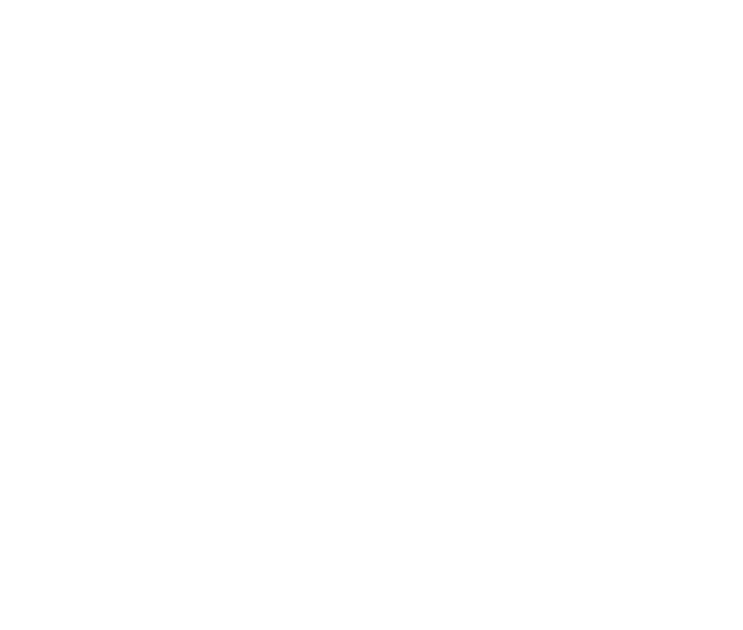
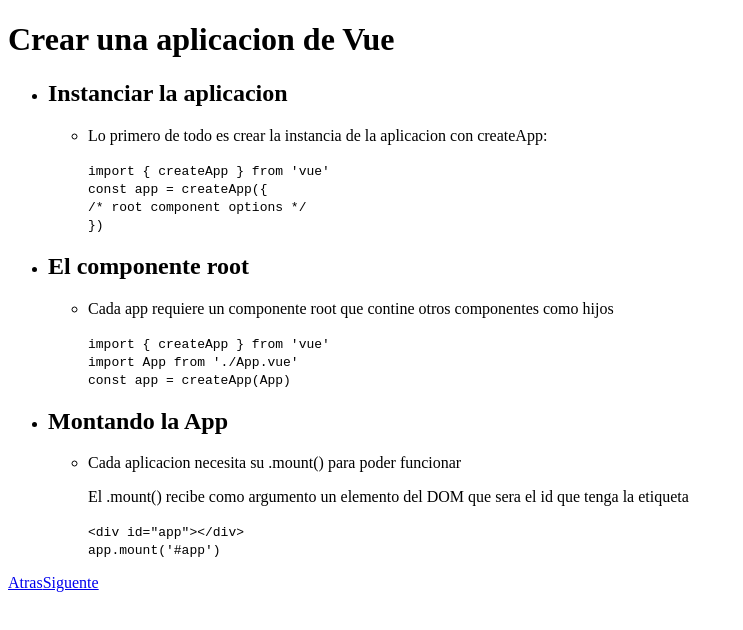
Before and after one commit to Sisselio/PR-practica-1, a Nuxt app: page /page2 in a window 1280 px wide. Before the commit this address had no page. Shown: the top 630 px of the page, without its empty margins (0-743 px from the left). Built offline with nearby package versions, Linux system fonts and the light colour scheme.

Commit message:
feat(page): Updated page2 and fixed error in nuxt.config

```diff
--- a/app/app.vue
+++ b/app/app.vue
@@ -1,7 +1,5 @@
 <template>
   <div>
-    <Transition name="fade-pages" mode="default" appear>
-      <NuxtPage :key="$route.path" />
-    </Transition>
+    <NuxtPage />
   </div>
 </template>
--- a/app/pages/index.vue
+++ b/app/pages/index.vue
@@ -1,9 +1,8 @@
-import { DevOnly } from '../../.nuxt/components';
 <template>
   <h1>Introduccion a Vue</h1>
   <ul>
     <li>
-      <h2>¿Que es Viu?</h2>
+      <h2>¿Que es Vue?</h2>
     </li>
     <ul>
       <li>
@@ -18,6 +17,5 @@
       </li>
     </ul>
   </ul>
-
-  <p></p>
+  <NuxtLink href="/page2">Siguente</NuxtLink>
 </template>
--- /dev/null
+++ b/app/pages/page2.vue
@@ -0,0 +1,53 @@
+<template>
+  <h1>Crear una aplicacion de Vue</h1>
+  <ul>
+    <li>
+      <h2>Instanciar la aplicacion</h2>
+    </li>
+    <ul>
+      <li>
+        <p>
+          Lo primero de todo es crear la instancia de la aplicacion con
+          createApp:
+        </p>
+        <code>
+          import { createApp } from 'vue'<br />
+          const app = createApp({<br />
+          /* root component options */ <br />})
+        </code>
+      </li>
+    </ul>
+    <li>
+      <h2>El componente root</h2>
+    </li>
+    <ul>
+      <li>
+        <p>
+          Cada app requiere un componente root que contine otros componentes
+          como hijos
+        </p>
+        <code>
+          import { createApp } from 'vue'<br />
+          import App from './App.vue'<br />
+          const app = createApp(App)
+        </code>
+      </li>
+    </ul>
+
+    <li>
+      <h2>Montando la App</h2>
+    </li>
+    <ul>
+      <li>
+        <p>Cada aplicacion necesita su .mount() para poder funcionar</p>
+        <p>
+          El .mount() recibe como argumento un elemento del DOM que sera el id
+          que tenga la etiqueta
+        </p>
+        <code> &lt;div id="app"&gt;&lt;/div&gt; </code> <br />
+        <code> app.mount('#app') </code>
+      </li>
+    </ul>
+  </ul>
+  <a href="/">Atras</a><a href="/page3">Siguente</a>
+</template>
--- /dev/null
+++ b/app/pages/page3.vue
@@ -0,0 +1,3 @@
+<template>
+  <h1>asda</h1>
+</template>
--- a/app/pages/test.vue
+++ /dev/null
@@ -1,3 +0,0 @@
-<template>
-  <h1>Pagina de test</h1>
-</template>
--- a/nuxt.config.ts
+++ b/nuxt.config.ts
@@ -1,5 +1,6 @@
 // https://nuxt.com/docs/api/configuration/nuxt-config
 export default defineNuxtConfig({
-  compatibilityDate: '2025-07-15',
-  devtools: { enabled: true }
-})
+  compatibilityDate: "2025-07-15",
+  devtools: { enabled: true },
+  ssr: false,
+});
```
Also changed, not shown: app/pages/router.options.ts (deleted, +0 -20 lines).
